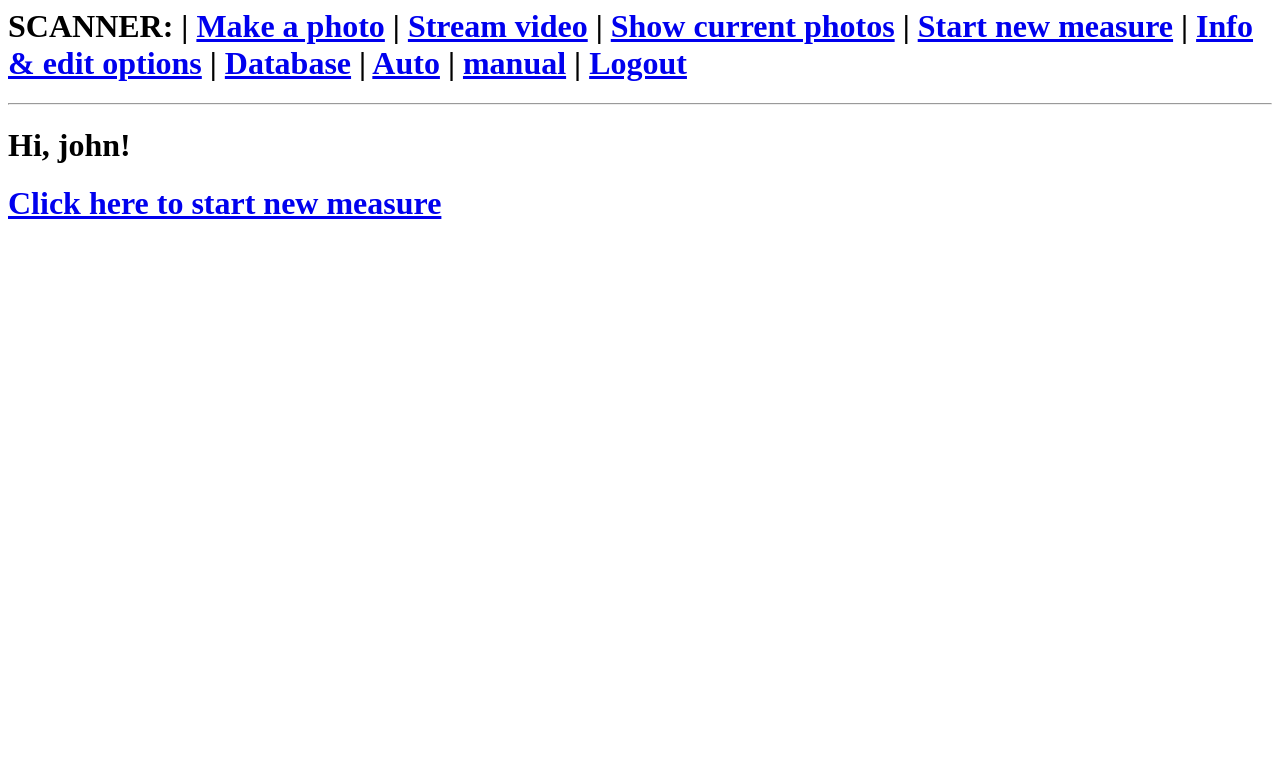
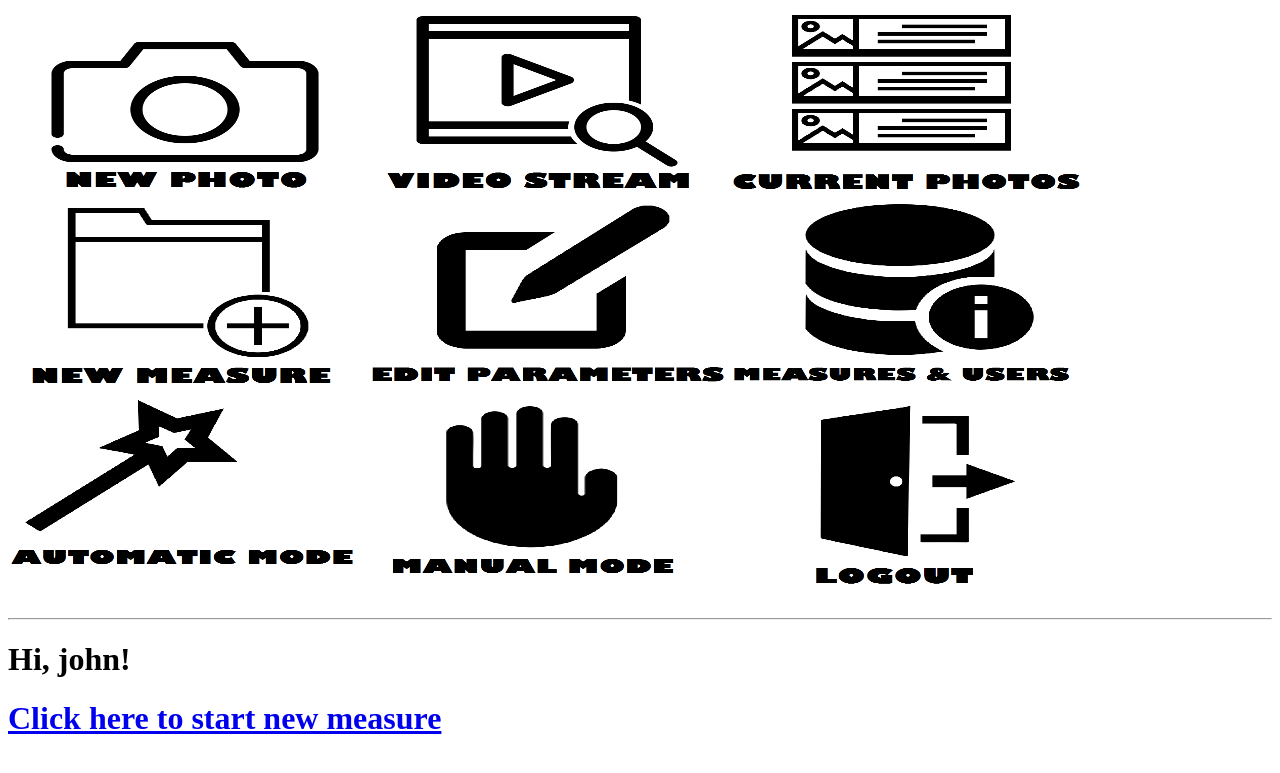
Before and after one commit to LukaszDr/Skaner, a Flask app: page / in a window 1280 px wide. Shown: the top 773 px of the page. Run offline with Flask 2, Linux system fonts and the light colour scheme; a user stored in the database is signed in.

Commit message:
Dodane ozdoby i autostart, dziala wszystko

```diff
--- a/app/templates/base.html
+++ b/app/templates/base.html
@@ -1,26 +1,24 @@
 <html>
   <head>
     {% if title %}
-    <title>{{ title }} - microblog</title>
+    <title>{{ title }} - scanner</title>
     {% else %}
     <title>microblog</title>
     {% endif %}
   </head>
   <body>
     <h1>
-    <div>SCANNER:
-        {% if g.user.is_authenticated %}
-        | <a href="{{ url_for('addp') }}">Make a photo</a>
-	| <a href="{{ url_for('stream') }}">Stream video</a>
-        | <a href="{{ url_for('points') }}">Show current photos</a>
-	| <a href="{{ url_for('new') }}">Start new measure</a>
-	| <a href="{{ url_for('info') }}">Info & edit options</a>
-	| <a href="{{ url_for('database') }}">Database</a>
-	| <a href="{{ url_for('auto') }}">Auto</a>
-	| <a href="{{ url_for('manual') }}">manual</a>
-	| <a href="{{ url_for('logout') }}">Logout</a>
-        {% endif %}
-    </div>
+	{% if g.user.is_authenticated %}
+        	<a href="{{ url_for('addp') }}"><img src="/static/new photo.png" alt="new photo" width=28%" height="24%"></a>
+		<a href="{{ url_for('stream') }}"><img src="/static/video.png" alt="stream" width="28%" height="24%"></a>
+	        <a href="{{ url_for('points') }}"><img src="/static/current photos.png" alt="current points" width="28%" height="24%"></a>
+		<a href="{{ url_for('new') }}"><img src="/static/new measure.png" alt="new measure" width="28%" height="24%"></a>
+		<a href="{{ url_for('info') }}"><img src="/static/info & edit.png" alt="info & edit" width="28%" height="24%"></a>
+		<a href="{{ url_for('database') }}"><img src="/static/database.png" alt="database" width="28%" height="24%"></a>
+		<a href="{{ url_for('auto') }}"><img src="/static/automatic.png" alt="automatic" width="28%" height="24%"></a>
+		<a href="{{ url_for('manual') }}"><img src="/static/manual.png" alt="manual" width="28%" height="24%"></a>
+		<a href="{{ url_for('logout') }}"><img src="/static/logout.png" alt="logout" width="28%" height="24%"></a>
+	{% endif %}
     </h1>
     <hr>
     {% with messages = get_flashed_messages() %}
```
Also changed, not shown: app/static/113/edges.png (added), app/static/113/photo.png (added), app/static/automatic.png (added), app/static/current photos.png (added), app/static/database.png (added), app/static/edges.png (added), app/static/info & edit.png (added), app/static/logout.png (added), app/static/manual.png (added), app/static/new measure.png (added), app/static/new photo.png (added), app/static/photo.png (added), app/static/video.png (added).
